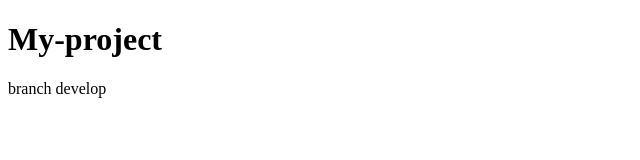
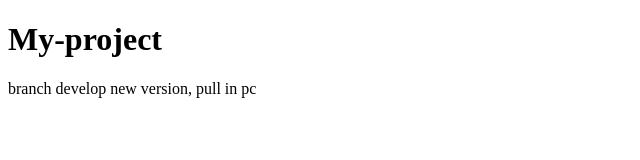
Before and after one commit to DmytroHorshunov/my-project, a plain HTML site: page index.html in a window 1280 px wide. Shown: the whole page, without its empty margins (0-640 px from the left). Drawn offline with Linux system fonts and the light colour scheme.

Commit message:
Update index.html

```diff
--- a/index.html
+++ b/index.html
@@ -9,5 +9,6 @@
 <body>
   <h1>My-project</h1>
   branch develop
+  new version, pull in pc
 </body>
 </html>
```
